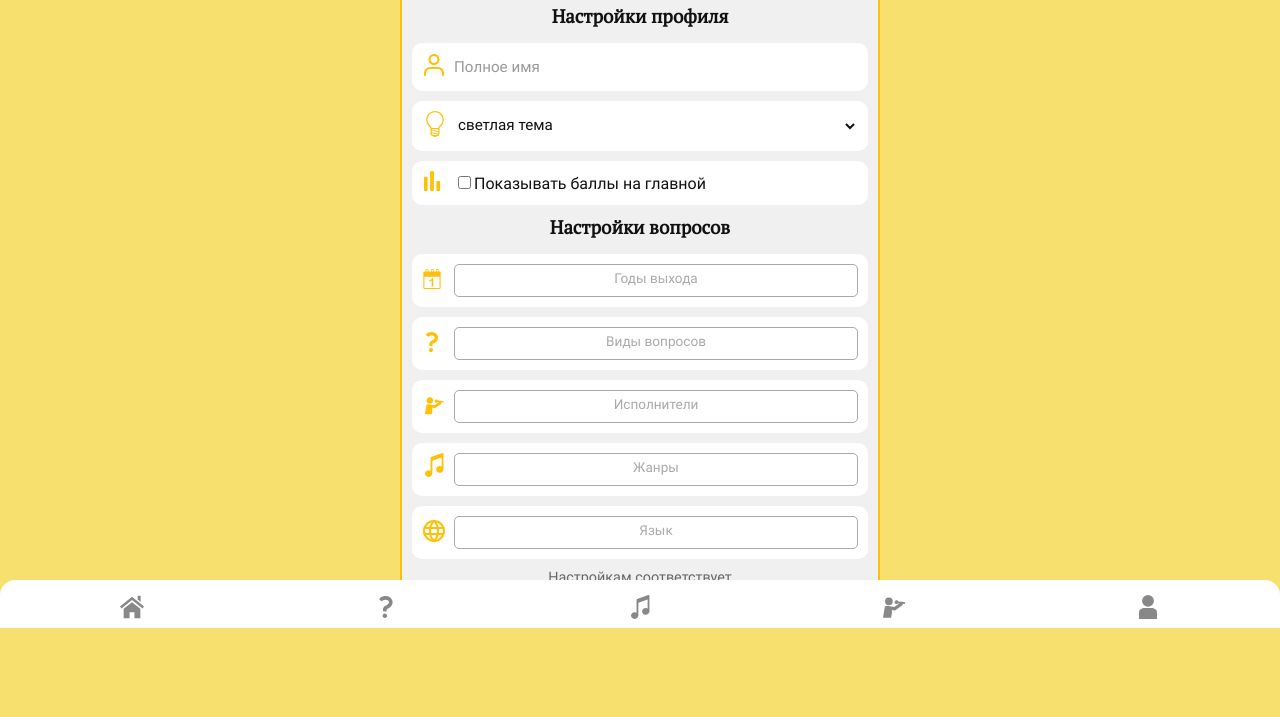
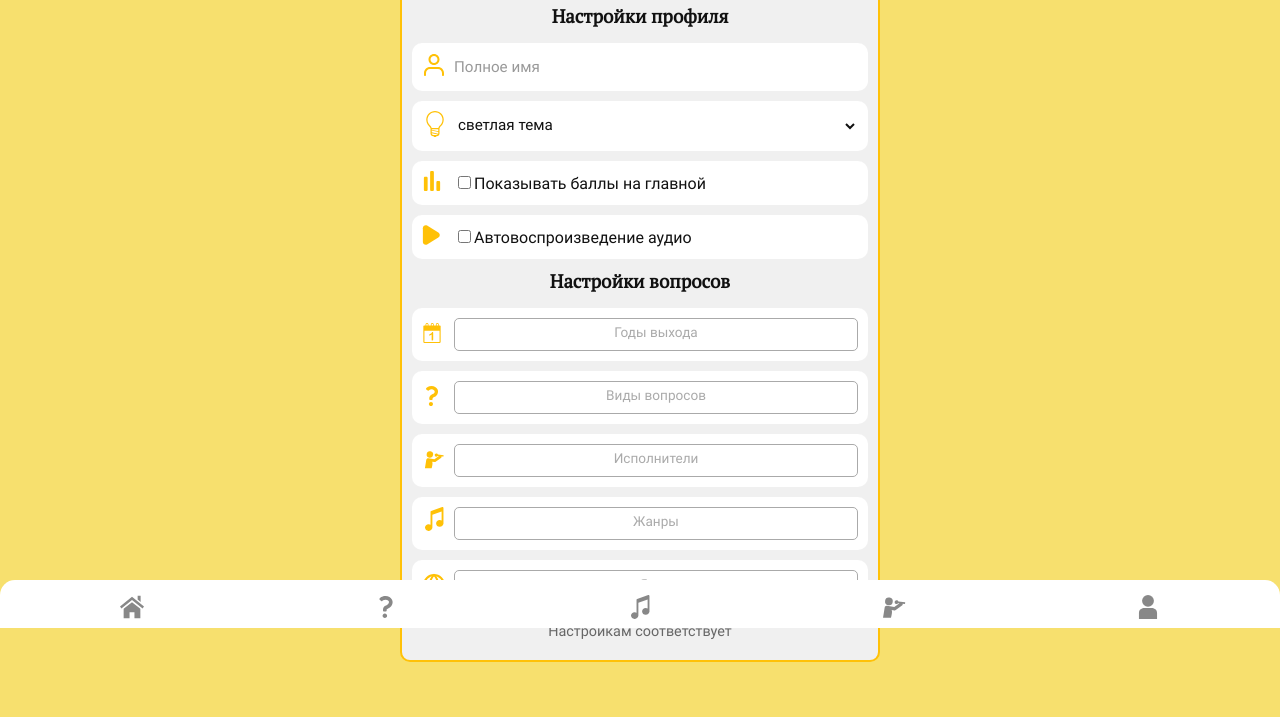
Before and after one commit to dronperminov/music-quiz-old, a Python web app: template web/templates/settings.html in a window 1280 px wide. Shown: the part 172-889 px from the top of the page. Before the commit the page ends 800 px from the top, so only its background shows below. Run offline with Jinja, Linux system fonts and the light colour scheme; the template is opened without the code that fills it, so the values that code supplies are empty.

Commit message:
add autoplay setting

```diff
--- a/web/js/settings.js
+++ b/web/js/settings.js
@@ -47,6 +47,10 @@ function SaveSettings() {
     if (showQuestionsCount === null)
         return
 
+    let autoPlay = GetMultiSelect("auto-play", null)
+    if (autoPlay === null)
+        return
+
     let questionYears = GetMultiSelect("question-years", null, "Не выбран ни один год выхода")
     if (questionYears === null)
         return
@@ -85,7 +89,8 @@ function SaveSettings() {
         text_languages: textLanguages,
         prefer_list: preferList.map(artist => +artist),
         ignore_list: ignoreList.map(artist => +artist),
-        show_questions_count: showQuestionsCount.length > 0
+        show_questions_count: showQuestionsCount.length > 0,
+        auto_play: autoPlay.length > 0
     }
 
     let button = document.getElementById("save-btn")
--- a/web/templates/question.html
+++ b/web/templates/question.html
@@ -232,6 +232,10 @@
                     artwork: []
                 });
             }
+
+            {% if settings.auto_play %}
+            player.Play()
+            {% endif %}
         })
 
         LoadAudio(audio)
--- a/web/templates/settings.html
+++ b/web/templates/settings.html
@@ -73,6 +73,17 @@
             </div>
             <div class="form-row-input" id="show-questions-count">
                 <label><input type="checkbox" id="show-questions-count-value" {% if settings.show_questions_count %}checked{% endif %} oninput="ChangeField('show-questions-count')">Показывать баллы на главной</label>
+            </div>
+        </div>
+
+        <div class="form-row" title="Автоматическое воспроизведение аудио">
+            <div class="form-row-icon" id="auto-play-icon">
+                    <svg class="form-svg-fill-icon" width="20px" height="20px" viewBox="-0.3 -0.05 7.1 7.1" xmlns="http://www.w3.org/2000/svg">
+                    <path d="M5.495,2.573 L1.501,0.142 C0.832,-0.265 0,0.25 0,1.069 L0,5.931 C0,6.751 0.832,7.264 1.501,6.858 L5.495,4.428 C6.168,4.018 6.168,2.983 5.495,2.573" />
+                </svg>
+            </div>
+            <div class="form-row-input" id="auto-play">
+                <label><input type="checkbox" id="auto-play-value" {% if settings.auto_play %}checked{% endif %} oninput="ChangeField('auto-play')">Автовоспроизведение аудио</label>
             </div>
         </div>
 
```
Also changed, not shown: src/dataclasses/settings.py (+5 -2 lines).
